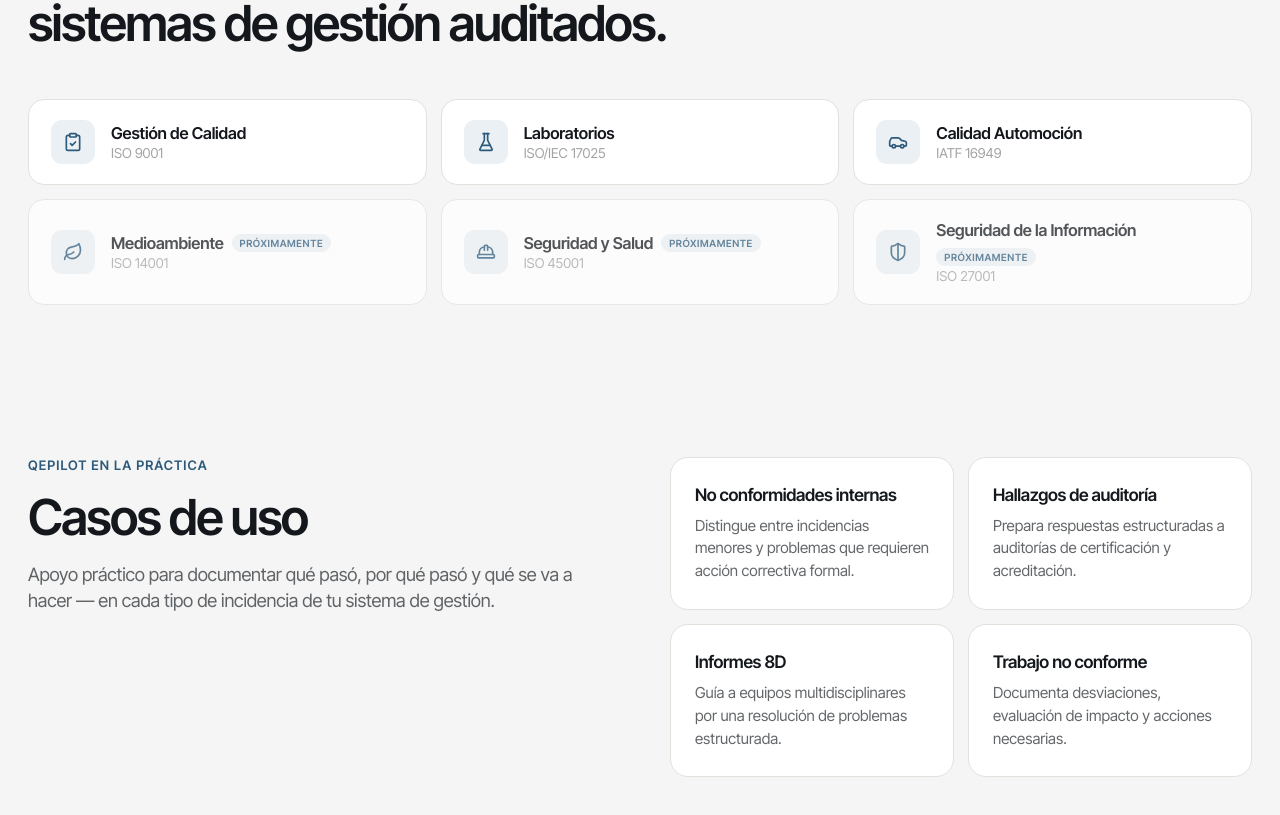
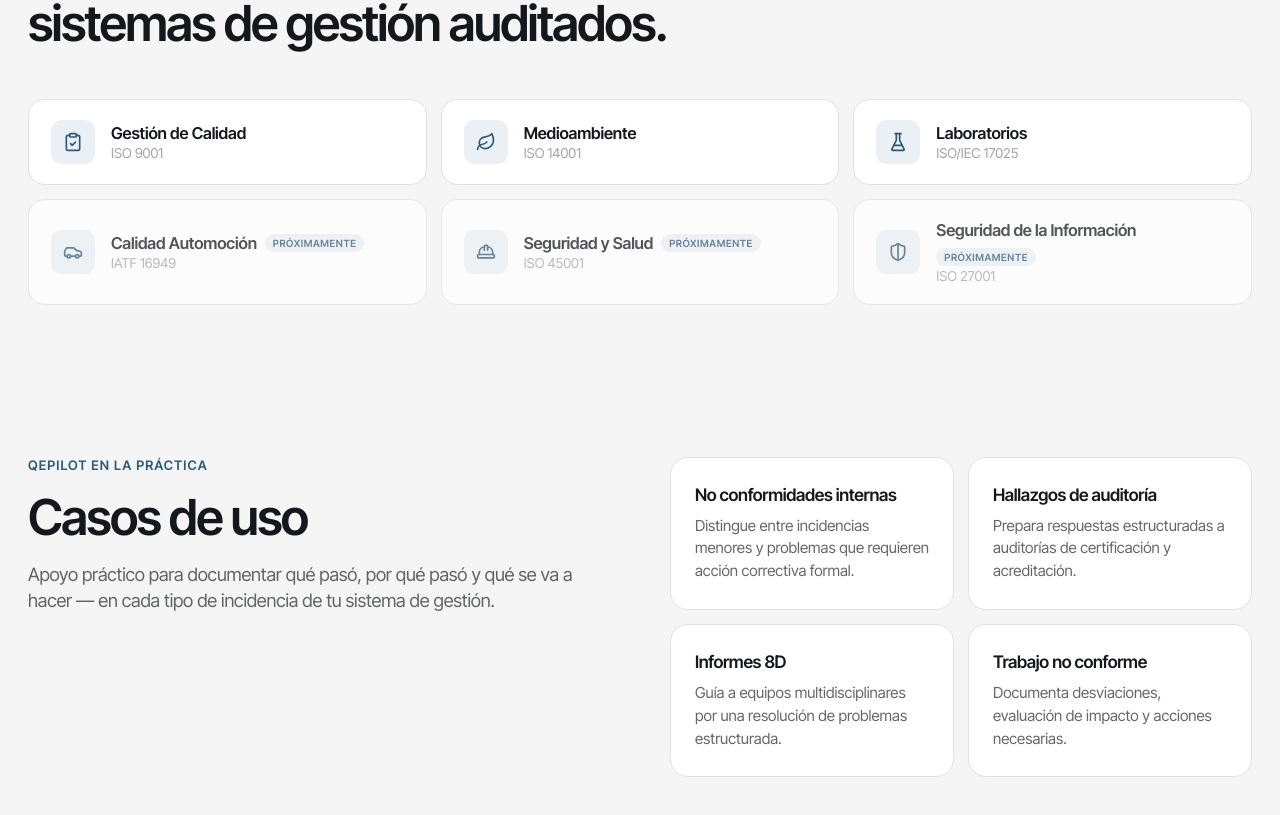
Before and after one commit to kamizuke/qepilot-landing, a React (Vite) app: page / in a window 1280 px wide. Shown: the part 3963-4778 px from the top of the page. Built offline with nearby package versions, Linux system fonts and the light colour scheme.

Commit message:
Add files via upload

```diff
--- a/src/App.jsx
+++ b/src/App.jsx
@@ -187,9 +187,9 @@ export default function App() {
         <h2 className="h2" style={{ maxWidth: "22ch" }}>Equipos que trabajan bajo sistemas de gestión auditados.</h2>
         <div className="builtfor">
           <div className="bf"><div className="bf-ico"><ClipboardCheck size={20} /></div><div><div className="bf-t">Gestión de Calidad</div><div className="bf-s">ISO 9001</div></div></div>
+          <div className="bf"><div className="bf-ico"><Leaf size={20} /></div><div><div className="bf-t">Medioambiente</div><div className="bf-s">ISO 14001</div></div></div>
           <div className="bf"><div className="bf-ico"><FlaskConical size={20} /></div><div><div className="bf-t">Laboratorios</div><div className="bf-s">ISO/IEC 17025</div></div></div>
-          <div className="bf"><div className="bf-ico"><Car size={20} /></div><div><div className="bf-t">Calidad Automoción</div><div className="bf-s">IATF 16949</div></div></div>
-          <div className="bf soon"><div className="bf-ico"><Leaf size={20} /></div><div><div className="bf-t">Medioambiente <span className="soon-tag">Próximamente</span></div><div className="bf-s">ISO 14001</div></div></div>
+          <div className="bf soon"><div className="bf-ico"><Car size={20} /></div><div><div className="bf-t">Calidad Automoción <span className="soon-tag">Próximamente</span></div><div className="bf-s">IATF 16949</div></div></div>
           <div className="bf soon"><div className="bf-ico"><HardHat size={20} /></div><div><div className="bf-t">Seguridad y Salud <span className="soon-tag">Próximamente</span></div><div className="bf-s">ISO 45001</div></div></div>
           <div className="bf soon"><div className="bf-ico"><ShieldHalf size={20} /></div><div><div className="bf-t">Seguridad de la Información <span className="soon-tag">Próximamente</span></div><div className="bf-s">ISO 27001</div></div></div>
         </div>
```
